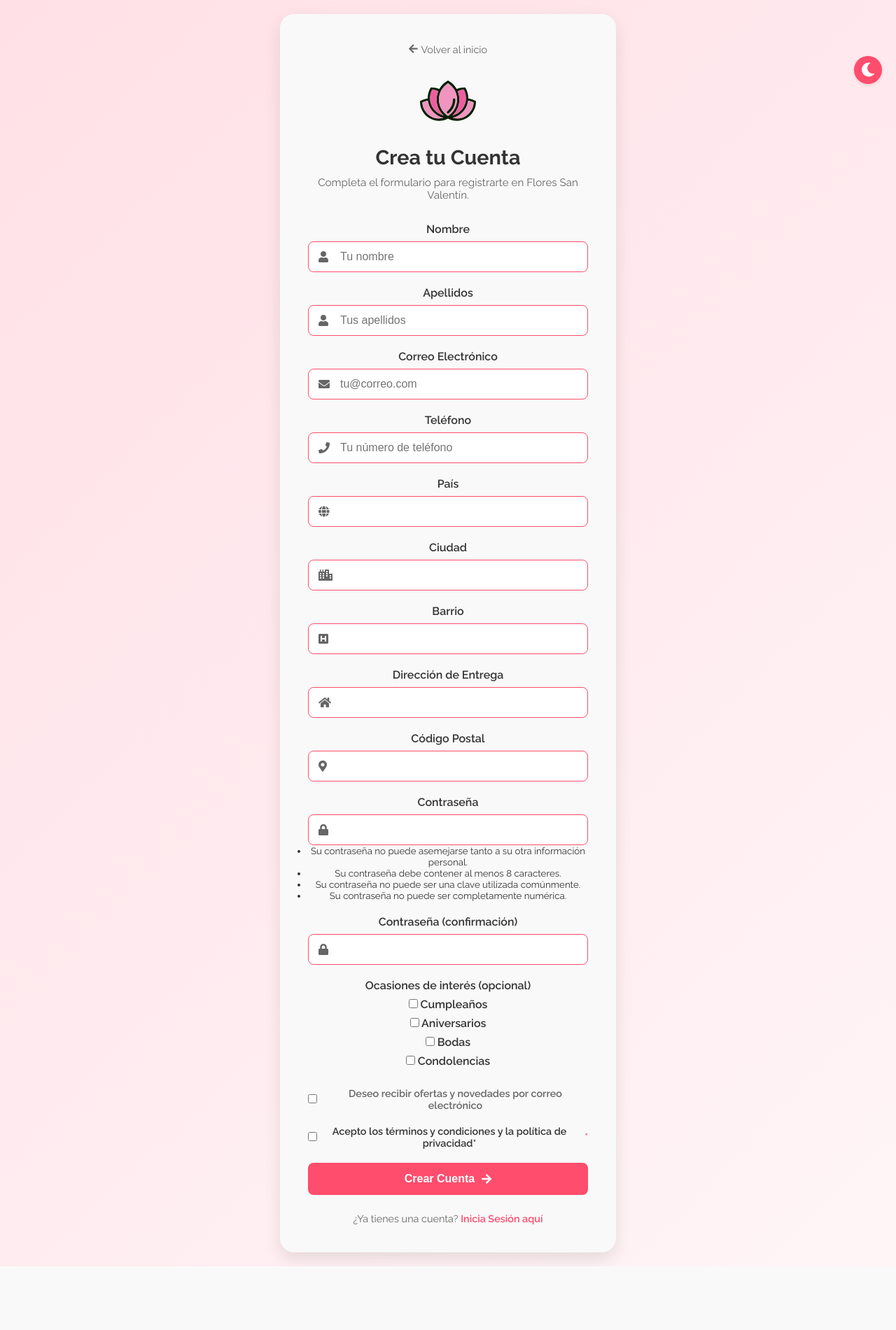
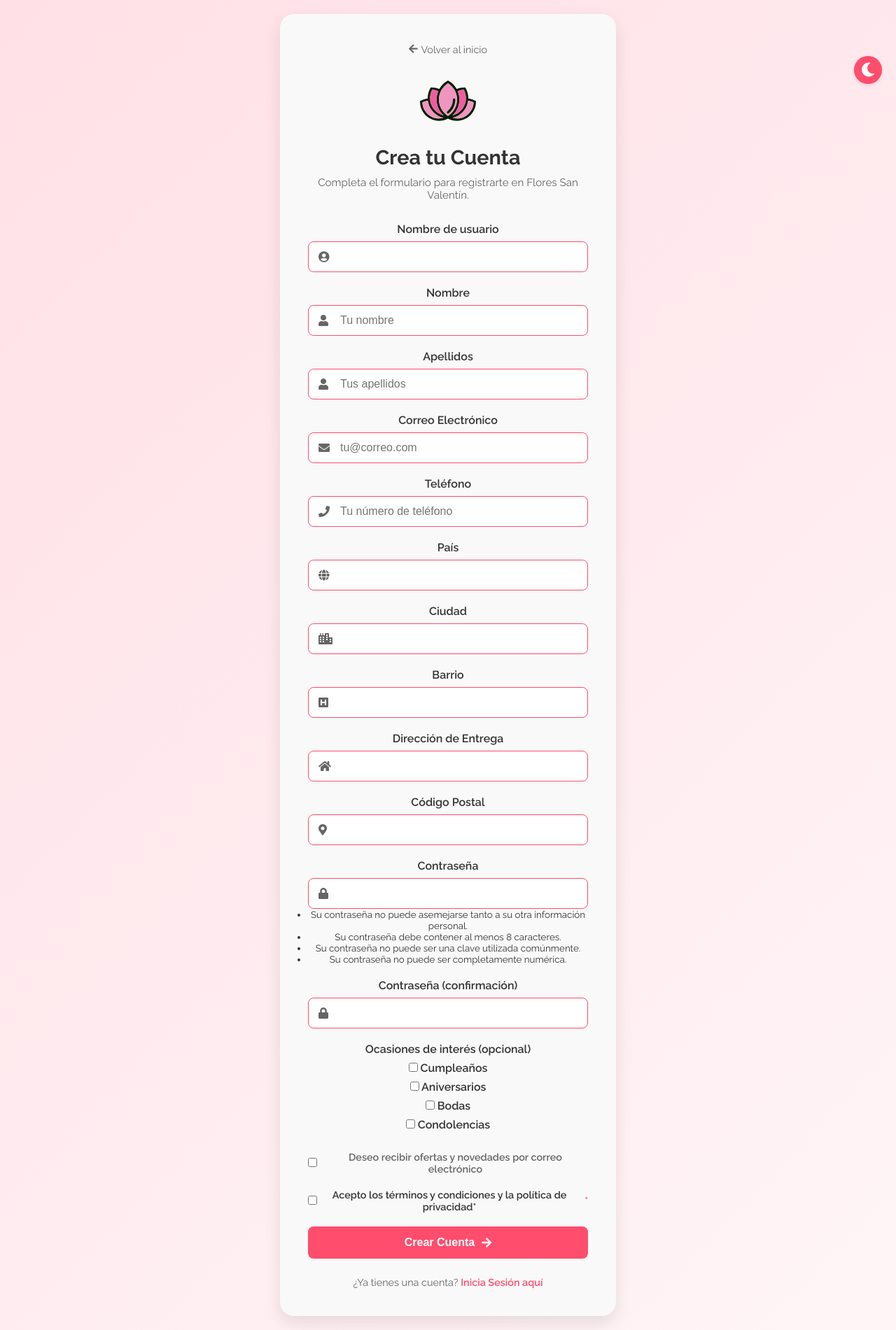
Before and after one commit to Johnson1255/Flores-Django, a Django app: page /register/ in a window 1280 px wide. Shown: the whole page at 70% size. Before the commit the page ends 1810 px from the top, so only its background shows below. Run offline with Django 5.2, Linux system fonts and the light colour scheme.

Commit message:
add: Ajuste al registro de usuario

```diff
--- a/floresvalentin_app/forms.py
+++ b/floresvalentin_app/forms.py
@@ -52,10 +52,44 @@ class ContactMessageForm(forms.ModelForm):
         }
 
 class ProfileForm(forms.ModelForm):
-    # You might want to customize which fields are editable
+    # Fields needed for registration and profile editing
+    # Mark choices for translation
+    OCCASION_CHOICES = [
+        ('cumpleanos', _('Cumpleaños')),
+        ('aniversarios', _('Aniversarios')),
+        ('bodas', _('Bodas')),
+        ('condolencias', _('Condolencias')),
+    ]
+    preferences = forms.MultipleChoiceField(
+        choices=OCCASION_CHOICES,
+        widget=forms.CheckboxSelectMultiple,
+        required=False,
+        label=_("Ocasiones de interés (opcional)")
+    )
+
     class Meta:
         model = Profile
+        # Ensure all profile fields collected at registration are here
         fields = ['phone', 'country', 'city', 'neighborhood', 'address', 'postal_code', 'preferences', 'newsletter']
+        widgets = { # Add widgets for consistency if needed
+            'phone': forms.TextInput(attrs={'placeholder': _('Tu número de teléfono')}),
+            'country': forms.TextInput(),
+            'city': forms.TextInput(),
+            'neighborhood': forms.TextInput(),
+            'address': forms.TextInput(),
+            'postal_code': forms.TextInput(),
+            'newsletter': forms.CheckboxInput(),
+        }
+        labels = { # Add labels for clarity
+            'phone': _("Teléfono"),
+            'country': _("País"),
+            'city': _("Ciudad"),
+            'neighborhood': _("Barrio"),
+            'address': _("Dirección de Entrega"),
+            'postal_code': _("Código Postal"),
+            'newsletter': _("Deseo recibir ofertas y novedades por correo electrónico"),
+        }
+
 
 # Basic Checkout Form - Add fields as needed for your checkout process
 class CheckoutForm(forms.Form):
@@ -88,62 +122,32 @@ class CustomUserCreationForm(UserCreationForm):
         widget=forms.EmailInput(attrs={'placeholder': _('tu@correo.com')})
     )
 
-    # Add fields from the Profile model with explicit widgets and use _()
-    phone = forms.CharField(
-        max_length=20, required=True, label=_("Teléfono"),
-        widget=forms.TextInput(attrs={'placeholder': _('Tu número de teléfono')})
-    )
-    country = forms.CharField(max_length=50, required=True, label=_("País"))
-    city = forms.CharField(max_length=50, required=True, label=_("Ciudad"))
-    neighborhood = forms.CharField(max_length=100, required=True, label=_("Barrio"))
-    address = forms.CharField(max_length=255, required=True, label=_("Dirección de Entrega"))
-    postal_code = forms.CharField(max_length=20, required=True, label=_("Código Postal"))
+    # REMOVE Profile fields from here - they will be handled by ProfileForm
+    # phone = ...
+    # country = ...
+    # city = ...
+    # neighborhood = ...
+    # address = ...
+    # postal_code = ...
+    # preferences = ...
+    # newsletter = ...
 
-    # For preferences (JSONField storing a list), use MultipleChoiceField with checkboxes
-    # Mark choices for translation
-    OCCASION_CHOICES = [
-        ('cumpleanos', _('Cumpleaños')),
-        ('aniversarios', _('Aniversarios')),
-        ('bodas', _('Bodas')),
-        ('condolencias', _('Condolencias')),
-    ]
-    preferences = forms.MultipleChoiceField(
-        choices=OCCASION_CHOICES,
-        widget=forms.CheckboxSelectMultiple,
-        required=False,
-        label=_("Ocasiones de interés (opcional)")
+    # Add terms field here as it's related to User acceptance, not Profile data
+    terms = forms.BooleanField(
+        required=True,
+        label=_("Acepto los términos y condiciones y la política de privacidad*"),
+        error_messages={'required': _('Debes aceptar los términos y condiciones.')} # Add specific error message
     )
 
-    newsletter = forms.BooleanField(required=False, label=_("Deseo recibir ofertas y novedades por correo electrónico"))
-    terms = forms.BooleanField(required=True, label=_("Acepto los términos y condiciones y la política de privacidad*"))
 
     class Meta(UserCreationForm.Meta):
         model = User
-        # Fields from UserCreationForm + added User fields
-        fields = UserCreationForm.Meta.fields + ('first_name', 'last_name', 'email',)
+        # Define fields for User model ONLY
+        fields = UserCreationForm.Meta.fields + ('first_name', 'last_name', 'email',) # Includes username, password1, password2
 
-    def save(self, commit=True):
-        user = super().save(commit=False) # Save User instance but don't commit yet
-        user.first_name = self.cleaned_data["first_name"]
-        user.last_name = self.cleaned_data["last_name"]
-        user.email = self.cleaned_data["email"]
-        # Note: UserCreationForm sets username based on email if not provided,
-        # or you might want username = email explicitly if your model requires it.
-
-        if commit:
-            user.save() # Save the User instance
-            # Profile is created automatically by the signal in models.py
-            profile = user.profile # Access the related profile
-            profile.phone = self.cleaned_data["phone"]
-            profile.country = self.cleaned_data["country"]
-            profile.city = self.cleaned_data["city"]
-            profile.neighborhood = self.cleaned_data["neighborhood"]
-            profile.address = self.cleaned_data["address"]
-            profile.postal_code = self.cleaned_data["postal_code"]
-            profile.preferences = self.cleaned_data["preferences"] # This will be a list
-            profile.newsletter = self.cleaned_data["newsletter"]
-            profile.save() # Save the Profile instance
-        return user
+    # Remove the complex save method override - Profile saving will be handled in the view
+    # def save(self, commit=True):
+    #     ... (removed) ...
 
 # Minimal Login Form for Debugging
 class MinimalLoginForm(forms.Form):
--- a/floresvalentin_app/views.py
+++ b/floresvalentin_app/views.py
@@ -563,24 +563,47 @@ def register_view(request): # Renamed from register
         return redirect('floresvalentin_app:index') # Redirect logged-in users
 
     if request.method == 'POST':
-        register_form = CustomUserCreationForm(request.POST)
-        if register_form.is_valid():
-            user = register_form.save()
+        # Instantiate both forms with POST data
+        user_form = CustomUserCreationForm(request.POST)
+        profile_form = ProfileForm(request.POST)
+
+        # Validate both forms
+        if user_form.is_valid() and profile_form.is_valid():
+            # Save the User form first (commit=True is default and fine here)
+            user = user_form.save()
+
+            # Save the Profile form, associating it with the new user
+            # The Profile is created automatically by the signal, so we update it.
+            profile = user.profile # Get the auto-created profile
+            # Update profile fields from the profile_form
+            profile.phone = profile_form.cleaned_data['phone']
+            profile.country = profile_form.cleaned_data['country']
+            profile.city = profile_form.cleaned_data['city']
+            profile.neighborhood = profile_form.cleaned_data['neighborhood']
+            profile.address = profile_form.cleaned_data['address']
+            profile.postal_code = profile_form.cleaned_data['postal_code']
+            profile.preferences = profile_form.cleaned_data['preferences']
+            profile.newsletter = profile_form.cleaned_data['newsletter']
+            profile.save() # Save the updated profile
+
             login(request, user) # Log the user in directly
             messages.success(request, 'Registro exitoso. ¡Bienvenido!')
             return redirect('floresvalentin_app:index') # Redirect to home page
         else:
-            # Registration failed. Re-render the registration page with errors.
-            messages.error(request, 'Por favor corrige los errores en el formulario de registro.')
-            # No need to pass login_form here
+            # One or both forms are invalid. Re-render with errors.
+            # The template needs to display errors from both forms.
             context = {
-                'register_form': register_form # Pass the invalid form back
+                'user_form': user_form, # Pass user form back (might contain errors)
+                'profile_form': profile_form # Pass profile form back (might contain errors)
             }
             return render(request, 'registration/register.html', context) # Render register.html
     else: # GET request
-        register_form = CustomUserCreationForm()
+        # Instantiate empty forms for GET request
+        user_form = CustomUserCreationForm()
+        profile_form = ProfileForm()
         context = {
-            'register_form': register_form
+            'user_form': user_form,
+            'profile_form': profile_form
         }
         return render(request, 'registration/register.html', context) # Render register.html
 
--- a/template/registration/register.html
+++ b/template/registration/register.html
@@ -49,129 +49,146 @@
         <form method="post" action="{% url 'register' %}" class="register-form" id="register-form-content">
              {% csrf_token %}
 
-            {# Use register_form variable passed from the view #}
+         {# REMOVED Debugging block #}
+
+            {# --- User Form Fields --- #}
             <div class="form-group">
-                <label for="{{ register_form.first_name.id_for_label }}">{{ register_form.first_name.label }}</label>
+                <label for="{{ user_form.username.id_for_label }}">{{ user_form.username.label }}</label>
+                <div class="input-with-icon">
+                    <i class="fas fa-user-circle"></i>
+                    {{ user_form.username }}
+                </div>
+                {% if user_form.username.errors %}<div class="errorlist">{{ user_form.username.errors }}</div>{% endif %}
+            </div>
+            <div class="form-group">
+                <label for="{{ user_form.first_name.id_for_label }}">{{ user_form.first_name.label }}</label>
                 <div class="input-with-icon">
                     <i class="fas fa-user"></i>
-                    {{ register_form.first_name }}
+                    {{ user_form.first_name }}
                 </div>
-                {% if register_form.first_name.errors %}<div class="errorlist">{{ register_form.first_name.errors }}</div>{% endif %}
+                {% if user_form.first_name.errors %}<div class="errorlist">{{ user_form.first_name.errors }}</div>{% endif %}
             </div>
             <div class="form-group">
-                <label for="{{ register_form.last_name.id_for_label }}">{{ register_form.last_name.label }}</label>
+                <label for="{{ user_form.last_name.id_for_label }}">{{ user_form.last_name.label }}</label>
                 <div class="input-with-icon">
                     <i class="fas fa-user"></i>
-                    {{ register_form.last_name }}
+                    {{ user_form.last_name }}
                 </div>
-                {% if register_form.last_name.errors %}<div class="errorlist">{{ register_form.last_name.errors }}</div>{% endif %}
+                {% if user_form.last_name.errors %}<div class="errorlist">{{ user_form.last_name.errors }}</div>{% endif %}
             </div>
              <div class="form-group">
-                <label for="{{ register_form.email.id_for_label }}">{{ register_form.email.label }}</label>
+                <label for="{{ user_form.email.id_for_label }}">{{ user_form.email.label }}</label>
                 <div class="input-with-icon">
                     <i class="fas fa-envelope"></i>
-                    {{ register_form.email }}
+                    {{ user_form.email }}
                 </div>
-                {% if register_form.email.errors %}<div class="errorlist">{{ register_form.email.errors }}</div>{% endif %}
+                {% if user_form.email.errors %}<div class="errorlist">{{ user_form.email.errors }}</div>{% endif %}
+            </div>
+
+            {# --- Profile Form Fields --- #}
+             <div class="form-group">
+                <label for="{{ profile_form.phone.id_for_label }}">{{ profile_form.phone.label }}</label>
+                <div class="input-with-icon">
+                    <i class="fas fa-phone"></i>
+                    {{ profile_form.phone }}
+                </div>
+                {% if profile_form.phone.errors %}<div class="errorlist">{{ profile_form.phone.errors }}</div>{% endif %}
             </div>
              <div class="form-group">
-                <label for="{{ register_form.phone.id_for_label }}">{{ register_form.phone.label }}</label>
+                <label for="{{ profile_form.country.id_for_label }}">{{ profile_form.country.label }}</label>
                 <div class="input-with-icon">
-                    <i class="fas fa-phone"></i>
-                    {{ register_form.phone }}
+                    <i class="fas fa-globe"></i>
+                    {{ profile_form.country }}
                 </div>
-                {% if register_form.phone.errors %}<div class="errorlist">{{ register_form.phone.errors }}</div>{% endif %}
+                {% if profile_form.country.errors %}<div class="errorlist">{{ profile_form.country.errors }}</div>{% endif %}
+            </div>
+             <div class="form-group">
+                <label for="{{ profile_form.city.id_for_label }}">{{ profile_form.city.label }}</label>
+                <div class="input-with-icon">
+                    <i class="fas fa-city"></i>
+                    {{ profile_form.city }}
+                </div>
+                {% if profile_form.city.errors %}<div class="errorlist">{{ profile_form.city.errors }}</div>{% endif %}
+            </div>
+             <div class="form-group">
+                <label for="{{ profile_form.neighborhood.id_for_label }}">{{ profile_form.neighborhood.label }}</label>
+                <div class="input-with-icon">
+                    <i class="fas fa-h-square"></i>
+                    {{ profile_form.neighborhood }}
+                </div>
+                {% if profile_form.neighborhood.errors %}<div class="errorlist">{{ profile_form.neighborhood.errors }}</div>{% endif %}
+            </div>
+             <div class="form-group">
+                <label for="{{ profile_form.address.id_for_label }}">{{ profile_form.address.label }}</label>
+                <div class="input-with-icon">
+                    <i class="fas fa-home"></i>
+                    {{ profile_form.address }}
+                </div>
+                {% if profile_form.address.errors %}<div class="errorlist">{{ profile_form.address.errors }}</div>{% endif %}
+            </div>
+             <div class="form-group">
+                <label for="{{ profile_form.postal_code.id_for_label }}">{{ profile_form.postal_code.label }}</label>
+                <div class="input-with-icon">
+                    <i class="fas fa-map-marker-alt"></i>
+                    {{ profile_form.postal_code }}
+                </div>
+                {% if profile_form.postal_code.errors %}<div class="errorlist">{{ profile_form.postal_code.errors }}</div>{% endif %}
             </div>
 
-            {# Address Fields #}
+            {# --- User Form Password Fields --- #}
              <div class="form-group">
-                <label for="{{ register_form.country.id_for_label }}">{{ register_form.country.label }}</label>
+                <label for="{{ user_form.password1.id_for_label }}">{{ user_form.password1.label }}</label>
                 <div class="input-with-icon">
-                    <i class="fas fa-globe"></i>
-                    {{ register_form.country }}
+                    <i class="fas fa-lock"></i>
+                    {{ user_form.password1 }}
                 </div>
-                {% if register_form.country.errors %}<div class="errorlist">{{ register_form.country.errors }}</div>{% endif %}
+                {% if user_form.password1.help_text %}
+                    <small class="form-text text-muted">{{ user_form.password1.help_text|safe }}</small>
+                {% endif %}
+                {% if user_form.password1.errors %}<div class="errorlist">{{ user_form.password1.errors }}</div>{% endif %}
             </div>
              <div class="form-group">
-                <label for="{{ register_form.city.id_for_label }}">{{ register_form.city.label }}</label>
+                <label for="{{ user_form.password2.id_for_label }}">{{ user_form.password2.label }}</label>
                 <div class="input-with-icon">
-                    <i class="fas fa-city"></i>
-                    {{ register_form.city }}
+                    <i class="fas fa-lock"></i>
+                    {{ user_form.password2 }}
                 </div>
-                {% if register_form.city.errors %}<div class="errorlist">{{ register_form.city.errors }}</div>{% endif %}
-            </div>
-             <div class="form-group">
-                <label for="{{ register_form.neighborhood.id_for_label }}">{{ register_form.neighborhood.label }}</label>
-                <div class="input-with-icon">
-                    <i class="fas fa-h-square"></i>
-                    {{ register_form.neighborhood }}
-                </div>
-                {% if register_form.neighborhood.errors %}<div class="errorlist">{{ register_form.neighborhood.errors }}</div>{% endif %}
-            </div>
-             <div class="form-group">
-                <label for="{{ register_form.address.id_for_label }}">{{ register_form.address.label }}</label>
-                <div class="input-with-icon">
-                    <i class="fas fa-home"></i>
-                    {{ register_form.address }}
-                </div>
-                {% if register_form.address.errors %}<div class="errorlist">{{ register_form.address.errors }}</div>{% endif %}
-            </div>
-             <div class="form-group">
-                <label for="{{ register_form.postal_code.id_for_label }}">{{ register_form.postal_code.label }}</label>
-                <div class="input-with-icon">
-                    <i class="fas fa-map-marker-alt"></i>
-                    {{ register_form.postal_code }}
-                </div>
-                {% if register_form.postal_code.errors %}<div class="errorlist">{{ register_form.postal_code.errors }}</div>{% endif %}
+                {% if user_form.password2.errors %}<div class="errorlist">{{ user_form.password2.errors }}</div>{% endif %}
             </div>
 
-            {# Password Fields #}
-             <div class="form-group">
-                <label for="{{ register_form.password1.id_for_label }}">{{ register_form.password1.label }}</label>
-                <div class="input-with-icon">
-                    <i class="fas fa-lock"></i>
-                    {{ register_form.password1 }}
+            {# --- Profile Form Preferences & Newsletter --- #}
+            <div class="form-group">
+                <label>{{ profile_form.preferences.label }}</label>
+                <div class="checkbox-group">
+                    {{ profile_form.preferences }}
                 </div>
-                {% if register_form.password1.help_text %}
-                    <small class="form-text text-muted">{{ register_form.password1.help_text|safe }}</small>
-                {% endif %}
-                {% if register_form.password1.errors %}<div class="errorlist">{{ register_form.password1.errors }}</div>{% endif %}
-            </div>
-             <div class="form-group">
-                <label for="{{ register_form.password2.id_for_label }}">{{ register_form.password2.label }}</label>
-                <div class="input-with-icon">
-                    <i class="fas fa-lock"></i>
-                    {{ register_form.password2 }}
-                </div>
-                {% if register_form.password2.errors %}<div class="errorlist">{{ register_form.password2.errors }}</div>{% endif %}
-            </div>
-
-            {# Preferences & Newsletter #}
-            <div class="form-group">
-                <label>{{ register_form.preferences.label }}</label>
-                <div class="checkbox-group">
-                    {{ register_form.preferences }}
-                </div>
-                 {% if register_form.preferences.errors %}<div class="errorlist">{{ register_form.preferences.errors }}</div>{% endif %}
+                 {% if profile_form.preferences.errors %}<div class="errorlist">{{ profile_form.preferences.errors }}</div>{% endif %}
             </div>
             <div class="form-group">
                 <label class="checkbox-label">
-                    {{ register_form.newsletter }} {{ register_form.newsletter.label }}
+                    {{ profile_form.newsletter }} {{ profile_form.newsletter.label }}
                 </label>
-                 {% if register_form.newsletter.errors %}<div class="errorlist">{{ register_form.newsletter.errors }}</div>{% endif %}
+                 {% if profile_form.newsletter.errors %}<div class="errorlist">{{ profile_form.newsletter.errors }}</div>{% endif %}
             </div>
+
+            {# --- User Form Terms --- #}
             <div class="form-group">
                 <label class="checkbox-label required">
-                    {{ register_form.terms }} {{ register_form.terms.label }}
+                    {{ user_form.terms }} {{ user_form.terms.label }}
                 </label>
-                 {% if register_form.terms.errors %}<div class="errorlist">{{ register_form.terms.errors }}</div>{% endif %}
+                 {% if user_form.terms.errors %}<div class="errorlist">{{ user_form.terms.errors }}</div>{% endif %}
             </div>
 
-            {# Display non-field errors #}
-            {% if register_form.non_field_errors %}
+            {# Display non-field errors from BOTH forms #}
+            {% if user_form.non_field_errors %}
                 <div class="errorlist non-field-errors">
-                    {{ register_form.non_field_errors }}
+                    {{ user_form.non_field_errors }}
                 </div>
+            {% endif %}
+            {% if profile_form.non_field_errors %}
+                 <div class="errorlist non-field-errors">
+                     {{ profile_form.non_field_errors }}
+                 </div>
             {% endif %}
 
             <button type="submit" class="login-button"> {# Keep class for styling #}
```
